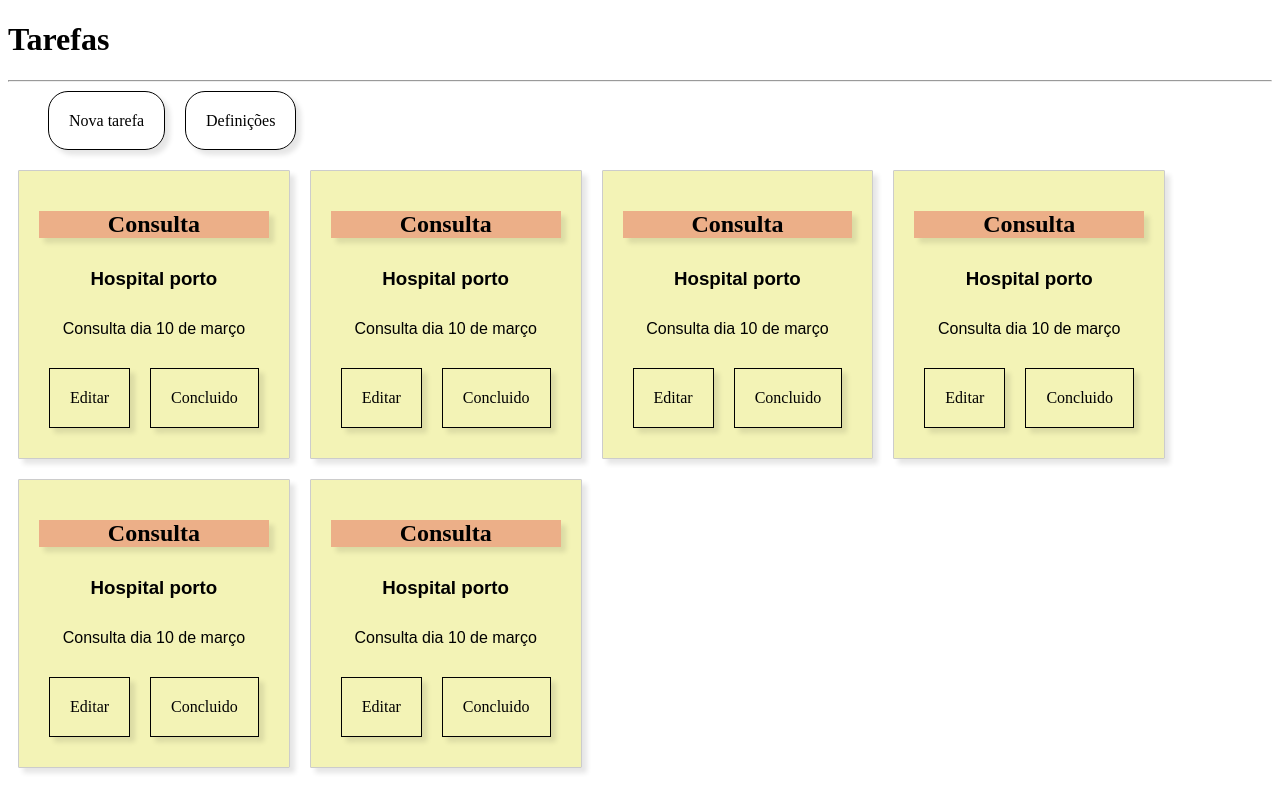
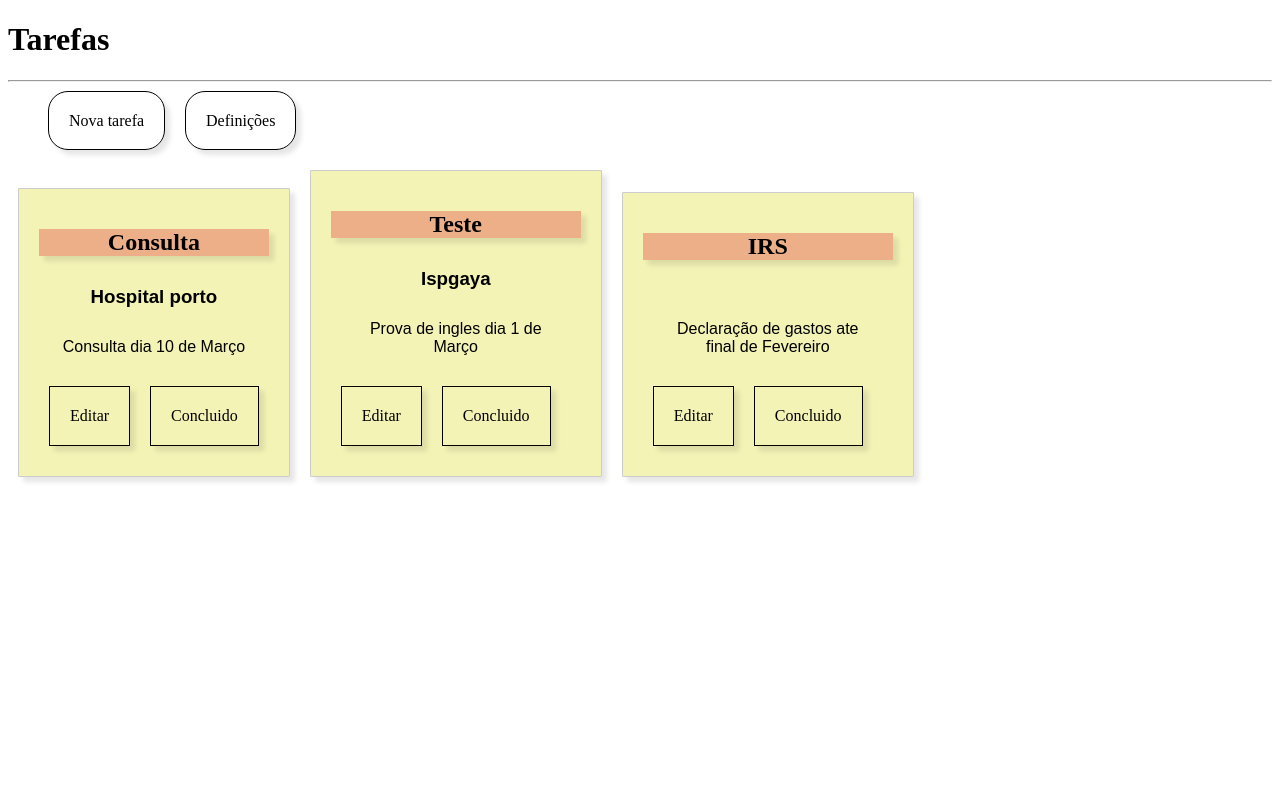
Before and after one commit to cecdo98/ToDo, a React (Vite) app in the folder frontend/browser/my-react-app/: page / in a window 1280 px wide. Shown: the top 812 px of the page. Built offline with nearby package versions, Linux system fonts and the light colour scheme.

Commit message:
react-props

```diff
--- a/frontend/browser/my-react-app/src/App.jsx
+++ b/frontend/browser/my-react-app/src/App.jsx
@@ -7,12 +7,13 @@ function App() {
     return(
       <>
         <Header/>
-            <Note/>
-            <Note/>
-            <Note/>
-            <Note/>
-            <Note/>
-            <Note/>
+          {/* escrever um loop para cada entrada? Descobrir como fazer isso*/}
+            <Note titulo="Consulta" descricao ="Hospital porto" texto="Consulta dia 10 de Março"/>
+
+            <Note titulo="Teste" descricao ="Ispgaya" texto="Prova de ingles dia 1 de Março"/>
+
+            <Note titulo="IRS" descricao ="" texto="Declaração de gastos ate final de Fevereiro"/>
+
         <Footer/>
       </>
     );
--- a/frontend/browser/my-react-app/src/components/Note.jsx
+++ b/frontend/browser/my-react-app/src/components/Note.jsx
@@ -1,16 +1,17 @@
 import ButtonEdit from "./Buttons/ButtonEdit";
 import ButtonDone from "./Buttons/ButtonDone";
+import propTypes from "prop-types"
 
-function Note(){
+function Note(props){
 
     return(
         <div className="note" >
             <div className="titulo">
-                <h2>Consulta</h2>
+                <h2>{props.titulo}</h2>
             </div>
             <div className="conteudo">
-            <h3 className="descricao">Hospital porto</h3>
-            <p className="texto">Consulta dia 10 de março</p>
+            <h3 className="descricao">{props.descricao}</h3>
+            <p className="texto">{props.texto}</p>
             </div>
             <div className="button">
                 <div className="buttonEdit">
@@ -24,4 +25,12 @@ function Note(){
     );
 }
 
+
+Note.propTypes = {
+    titulo: propTypes.string,
+    descricao: propTypes.string,
+    texto: propTypes.string,
+}
+
+
 export default Note
```
